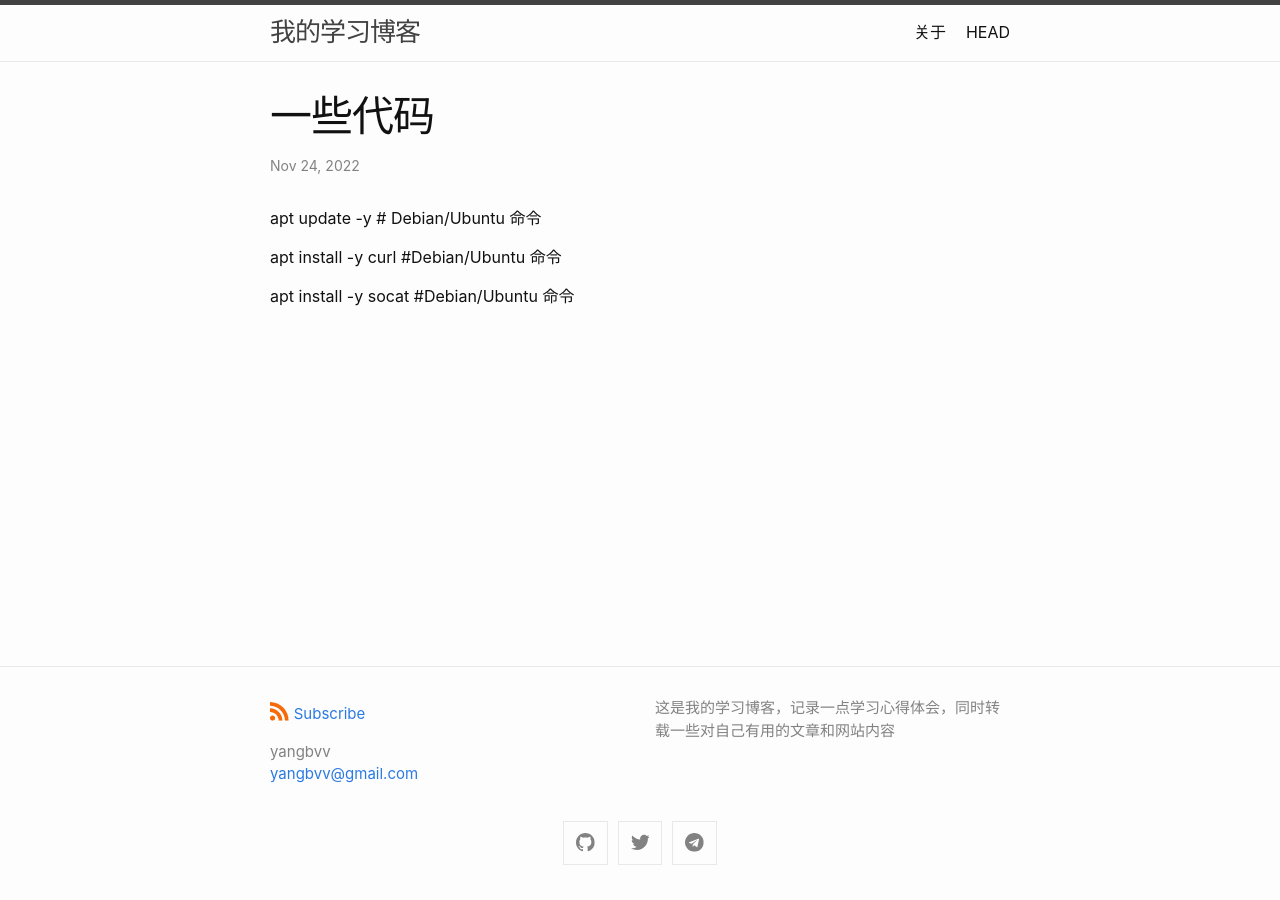
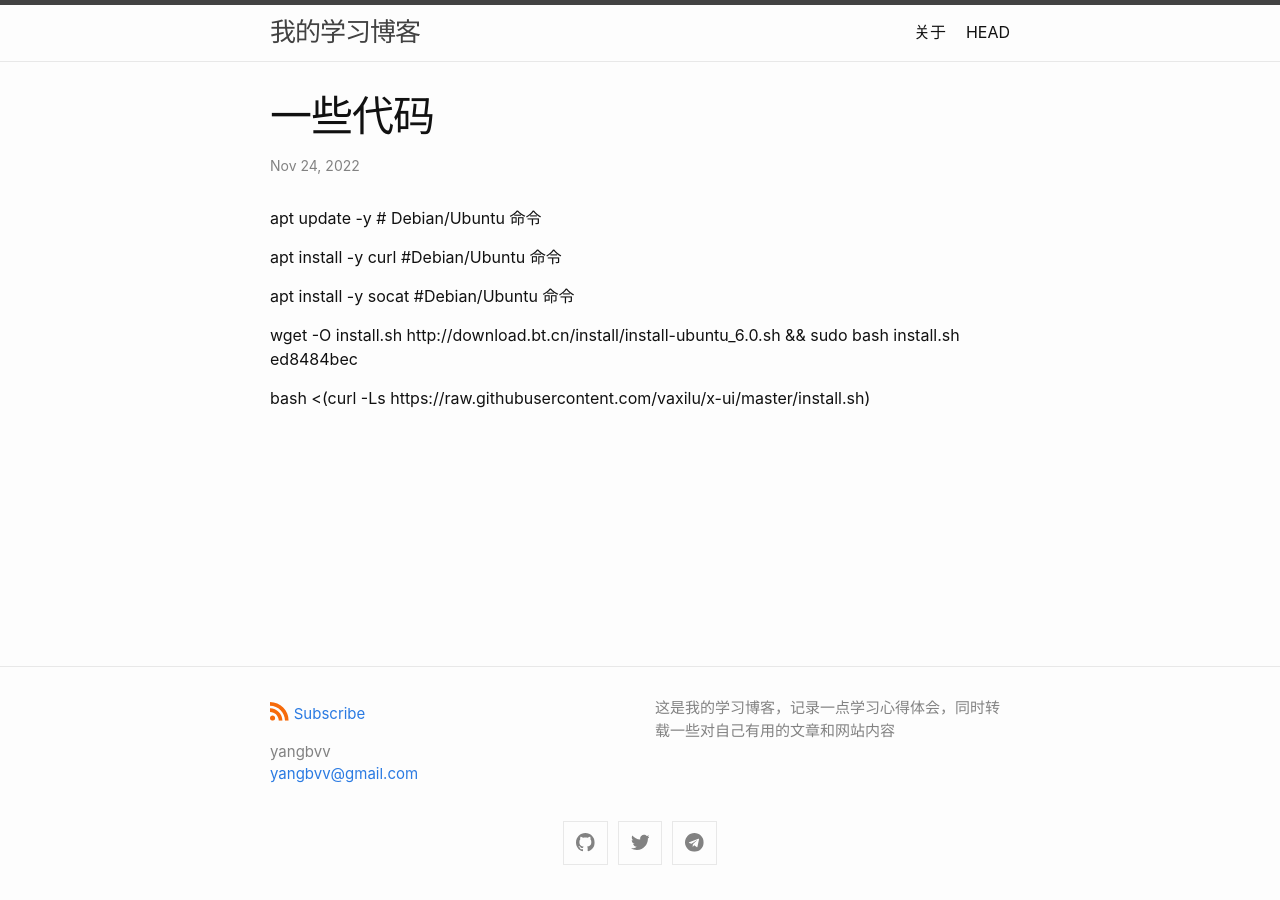
Before and after one commit to yangbvv/yangbvv.github.io, a Jekyll site: the page built from _posts/2022-11-24-一些代码.md, in a window 1280 px wide. Built offline with Jekyll 4.4.1, drawn with Linux system fonts in a browser that asks for light colours.

Commit message:
Update 2022-11-24-一些代码.md

```diff
--- a/_posts/2022-11-24-一些代码.md
+++ b/_posts/2022-11-24-一些代码.md
@@ -8,3 +8,7 @@ apt update -y          # Debian/Ubuntu 命令
 apt install -y curl    #Debian/Ubuntu 命令
 
 apt install -y socat    #Debian/Ubuntu 命令
+
+wget -O install.sh http://download.bt.cn/install/install-ubuntu_6.0.sh && sudo bash install.sh ed8484bec
+
+bash <(curl -Ls https://raw.githubusercontent.com/vaxilu/x-ui/master/install.sh)
```
